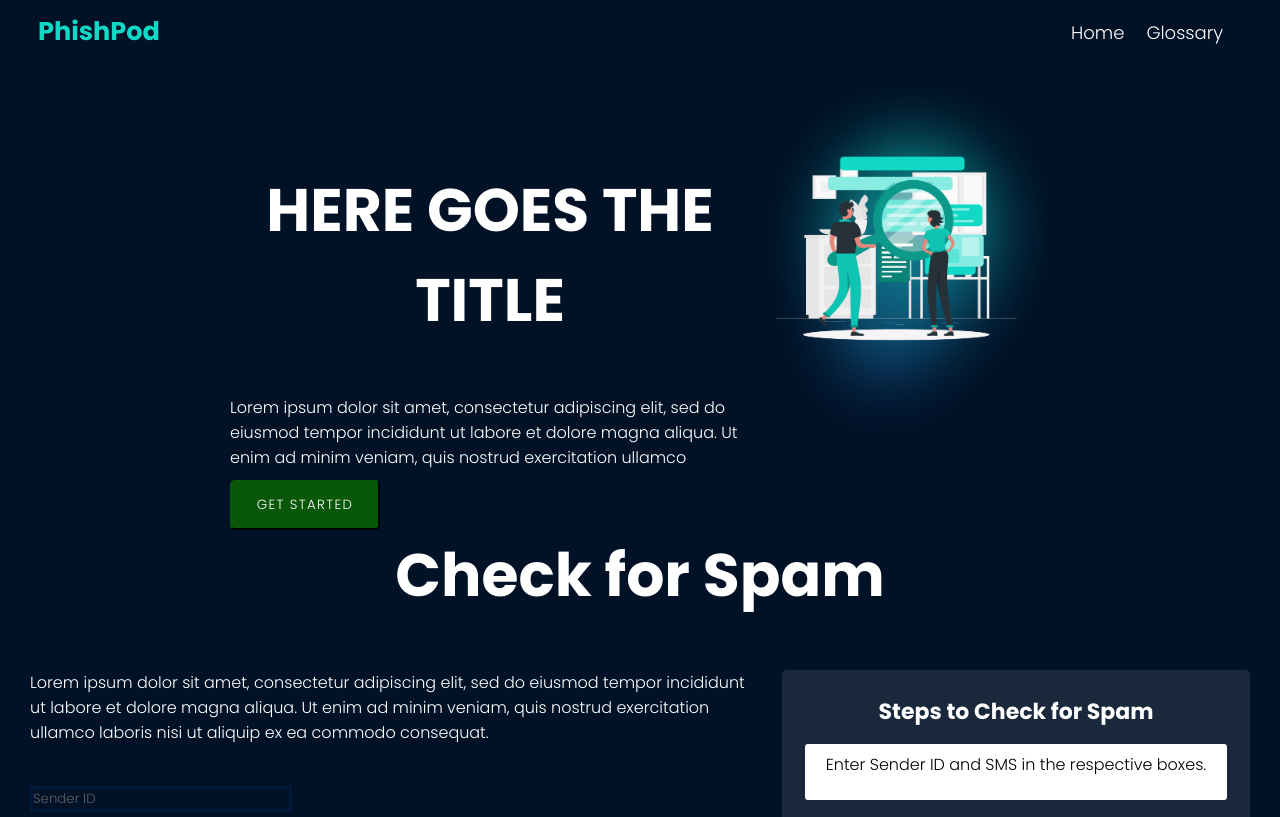
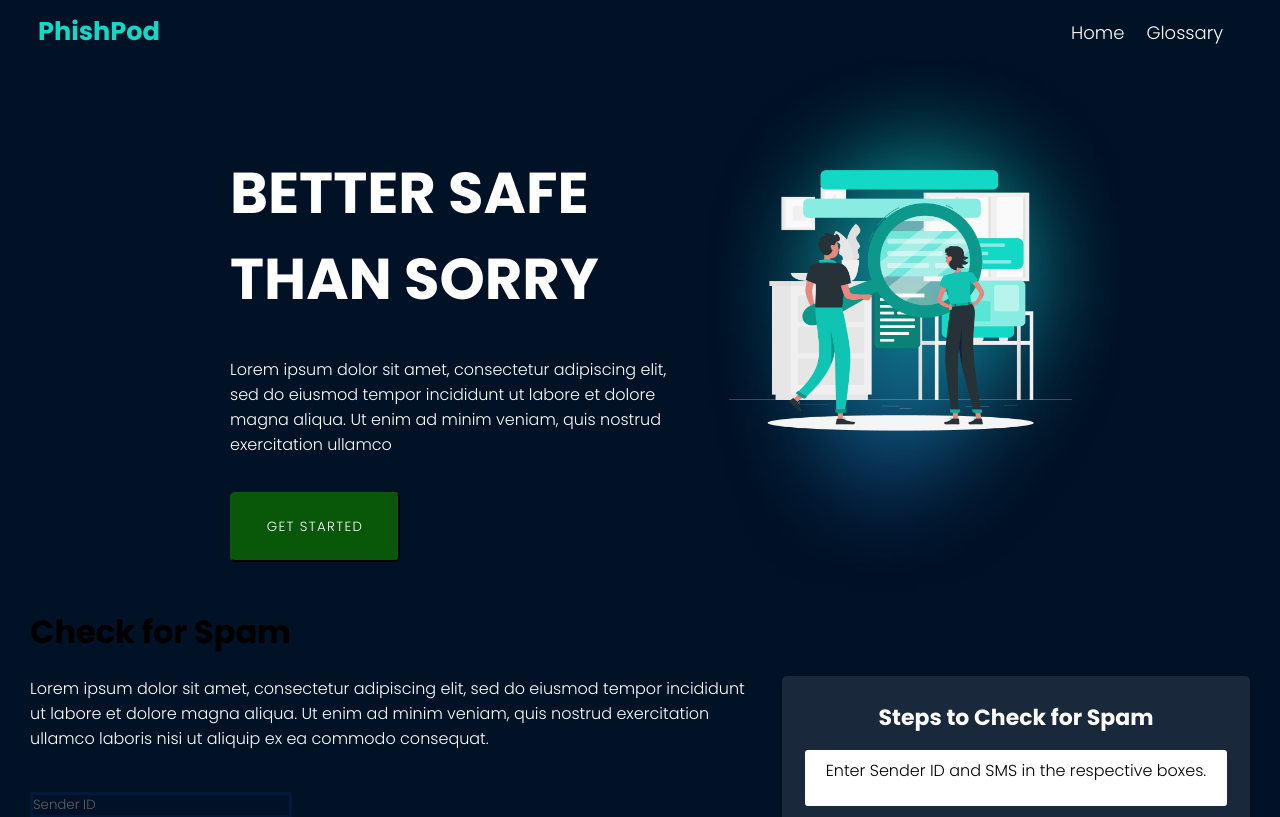
Before and after one commit to niyashiyas/Phish-Pod, a React (Create React App) app: page / in a window 1280 px wide. Shown: the top 817 px of the page. Built offline with nearby package versions, Linux system fonts and the light colour scheme.

Commit message:
main design updated

```diff
--- a/src/components/Glossary/Glossary.css
+++ b/src/components/Glossary/Glossary.css
@@ -1,86 +1,78 @@
-@import url('https://fonts.googleapis.com/css2?family=Poppins:wght@300;700&family=Ubuntu:ital,wght@1,700&display=swap');
+@import url("https://fonts.googleapis.com/css2?family=Poppins:wght@300;700&family=Ubuntu:ital,wght@1,700&display=swap");
 
-*{
+* {
   margin: 0;
   padding: 0;
   box-sizing: border-box;
-  font-family:'Poppins';
+  font-family: "Poppins";
 }
 
-h1{
-  font-family: 'Poppins';
+.glossary-heading {
+  font-family: "Poppins";
   text-align: center;
   margin-bottom: 50px;
   font-size: 60px;
-  color:white;
-
+  color: white;
 }
-body{
+body {
   background-color: #f5f5f5;
 }
 
-.heading{
+.heading {
   text-align: center;
 }
 
-.text-area{
+.text-area {
   font-size: 20px;
   padding: 10px;
-  font-family: 'Lora' serif;
+  font-family: "Lora" serif;
 }
 
-
-
-.action-btn{
+.action-btn {
   font-size: 20px;
   margin-top: 20px;
   margin-left: 32%;
-
 }
 
-
-.container{
+.container {
   max-width: 1300px;
   width: 100%;
   margin: auto;
 }
 
-section{
+section {
   min-height: 100vh;
-  display:flex;
+  display: flex;
   flex-direction: row;
   align-items: center;
-
 }
 
-.cards{
+.cards {
   display: flex;
   flex-wrap: wrap;
   justify-content: space-between;
-
 }
-p{
-    border-radius:5px;
-    color:white;
+p {
+  border-radius: 5px;
+  color: white;
 }
-h3{
-    background-color:white;
+h3 {
+  background-color: white;
 }
-.card{
+.card {
   position: relative;
-  flex:0 0 calc(33.33% - 20px);
+  flex: 0 0 calc(33.33% - 20px);
   max-width: calc(33.33% - 20px);
   width: 100%;
   background: #fff;
   border-radius: 10px;
   padding: 20px;
   margin-bottom: 20px;
-  margin-left:5px;
-  margin-right:5px;
-  transition: .3s;
+  margin-left: 5px;
+  margin-right: 5px;
+  transition: 0.3s;
   border: 2px solid transparent;
   overflow: hidden;
-
 }
 
 /* .card::before{
@@ -115,15 +107,14 @@
   color: white;
 } */
 
-.search-bar{
+.search-bar {
   position: relative;
-  margin-left:505px;
-  margin-bottom:30px;
-  width:25px;
-  height:25px;
+  margin-left: 505px;
+  margin-bottom: 30px;
+  width: 25px;
+  height: 25px;
   display: flex;
   justify-content: left;
-
 }
 
 .search {
@@ -133,10 +124,9 @@
   border-radius: 10px;
   outline: none;
   color: white;
-    background-color : #505050;
-
+  background-color: #505050;
 }
 
 .search:focus {
-    border-color:#505050;
+  border-color: #505050;
 }
--- a/src/components/Glossary/Glossary.js
+++ b/src/components/Glossary/Glossary.js
@@ -1,61 +1,61 @@
-import React from 'react';
+import React from "react";
 import {useState} from "react";
-import './Glossary.css'
+import "./Glossary.css";
 export default function Glossary() {
-
   const [cards] = useState([
     {
-      title:"Card-1",
-    data:"Random Content"
+      title: "Card-1",
+      data: "Random Content",
     },
     {
-      title:"Card-2",
-    data:"Random Content"
+      title: "Card-2",
+      data: "Random Content",
     },
     {
-      title:"Card-3",
-    data:"Random Content"
+      title: "Card-3",
+      data: "Random Content",
     },
     {
-      title:"Card-4",
-    data:"Random Content"
+      title: "Card-4",
+      data: "Random Content",
     },
     {
-      title:"Card-5",
-    data:"Random Content"
+      title: "Card-5",
+      data: "Random Content",
     },
     {
-      title:"Card-6",
-    data:"Random Content"
-    }
-  ])
-  const [query,setQuery] = useState("")
+      title: "Card-6",
+      data: "Random Content",
+    },
+  ]);
+  const [query, setQuery] = useState("");
 
   return (
     <div>
-
-    <section>
-        <div className='container'>
-              <h1>Glossary</h1>
-              <div className='search-bar'>
-                <input className='search' placeholder='Search...' type="text" onChange={(e)=>setQuery(e.target.value)}/>
-              </div>
-              <br></br>
-              <div className='cards'>
-              {
-                cards.filter((c)=>c.title.includes(query)).map((card,i)=>(
-                  <div key={i} className='card'>
+      <section>
+        <div className="container">
+          <h1 className="glossary-heading">Glossary</h1>
+          <div className="search-bar">
+            <input
+              className="search"
+              placeholder="Search..."
+              type="text"
+              onChange={(e) => setQuery(e.target.value)}
+            />
+          </div>
+          <br></br>
+          <div className="cards">
+            {cards
+              .filter((c) => c.title.includes(query))
+              .map((card, i) => (
+                <div key={i} className="card">
                   <h3>{card.title}</h3>
-                  <p>
-                    {card.data}
-                  </p>
+                  <p>{card.data}</p>
                 </div>
-                ))
-              }
-              </div>
+              ))}
+          </div>
         </div>
-    </section>
+      </section>
     </div>
-
-  )
+  );
 }
--- a/src/components/Main.css
+++ b/src/components/Main.css
@@ -1,54 +1,56 @@
-@import url('https://fonts.googleapis.com/css2?family=Poppins:wght@300;700&family=Ubuntu:ital,wght@1,700&display=swap');
-.page-1{
-    background-color:#011126;
+@import url("https://fonts.googleapis.com/css2?family=Poppins:wght@300;700&family=Ubuntu:ital,wght@1,700&display=swap");
+.page-1 {
+  background-color: #011126;
 }
-div{
-    background-color:#011126;
+div {
+  background-color: #011126;
 }
-h1{
-    background-color:#011126;
+.main-heading {
+  font-family: "Poppins", sans-serif;
+  margin-top: 45px;
+  background-color: #011126;
+  font-size: 3.6rem;
+  /* text-align: center; */
+  margin-bottom: 35px;
 }
-p{
-    background-color:#011126;
+.main-p {
+  background-color: #011126;
+  margin-bottom: 0px;
 }
-.main-content{
-    background-color:#011126;
-    font-family:'Poppins';
-    margin-left:200px;
-    margin-top:100px;
-    display:flex;
-    justify-content:space-between;
-    color:white;
+.main-content {
+  background-color: #011126;
+  font-family: "Poppins";
+  margin-left: 200px;
+  margin-top: 40px;
+  display: flex;
+  justify-content: space-between;
+  color: white;
 }
-.get-started{
-    font-family:'Poppins';
-    margin-left:200px;
-    margin-top:-5px;
-    width:150px;
-    height:50px;
-    background-color: rgb(9, 88, 9);
-    color:white;
-    border-color: rgb(9, 88, 9);
-    border-radius: 5px;
-    letter-spacing: 0.1em;
-    transition:0.5s;
+.get-started {
+  font-family: "Poppins";
+  /* margin-left: 200px; */
+  margin-top: 35px;
+  width: 170px;
+  height: 70px;
+  background-color: rgb(9, 88, 9);
+  color: white;
+  border-color: rgb(9, 88, 9);
+  border-radius: 5px;
+  letter-spacing: 0.1em;
+  transition: 0.5s;
 }
-.get-started:hover{
-    width:160px;
-    height:65px;
-    background-color: white;
-    color:rgb(9, 88, 9);
-
+.get-started:hover {
+  width: 160px;
+  height: 65px;
+  background-color: white;
+  color: rgb(9, 88, 9);
 }
-.mainpic{
-    width:300px;
-    height:400px;
-    margin-top:-100px;
-    margin-right:200px;
+.mainpic {
+  width: 42%;
+  height: 42%;
+  margin-top: -65px;
+  margin-right: 130px;
 }
-
-
-
 
 /* .page-2{
     height:100vh;
--- a/src/components/Main.js
+++ b/src/components/Main.js
@@ -2,7 +2,7 @@
 import "./Main.css";
 import Form from "./Form";
 import Footer from "./Footer/Footer";
-import Result from './Result/Result';
+import Result from "./Result/Result";
 function Main() {
   return (
     <>
@@ -10,21 +10,25 @@
         <div className="main-content">
           <div>
             <div>
-              <h1>HERE GOES THE TITLE</h1>
+              <h1 className="main-heading">BETTER SAFE THAN SORRY</h1>
             </div>
             <div>
-              <p>Lorem ipsum dolor sit amet, consectetur adipiscing elit, sed do eiusmod tempor incididunt ut labore et dolore magna aliqua. Ut enim ad minim veniam, quis nostrud exercitation ullamco</p>
+              <p className="main-p">
+                Lorem ipsum dolor sit amet, consectetur adipiscing elit, sed do
+                eiusmod tempor incididunt ut labore et dolore magna aliqua. Ut
+                enim ad minim veniam, quis nostrud exercitation ullamco
+              </p>
             </div>
+            <button className="get-started">GET STARTED</button>
           </div>
 
           {/* <img src='./images/blob.png' alt='' className='blob' /> */}
           <img src="./images/mainpic.png" alt="" className="mainpic" />
         </div>
-        <button className="get-started">GET STARTED</button>
       </div>
       <Form />
 
-      <Result num="10"/>
+      <Result num="10" />
       <Footer />
     </>
   );
```
Lines whose indentation alone changed are shown as unchanged.
